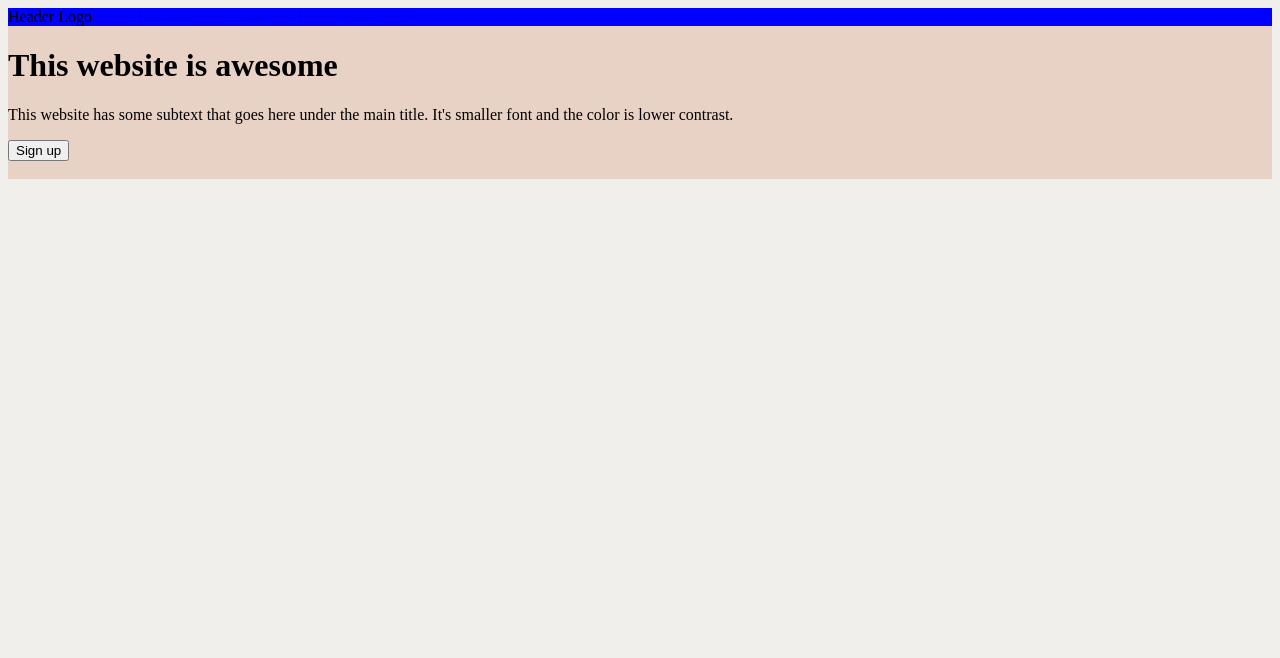
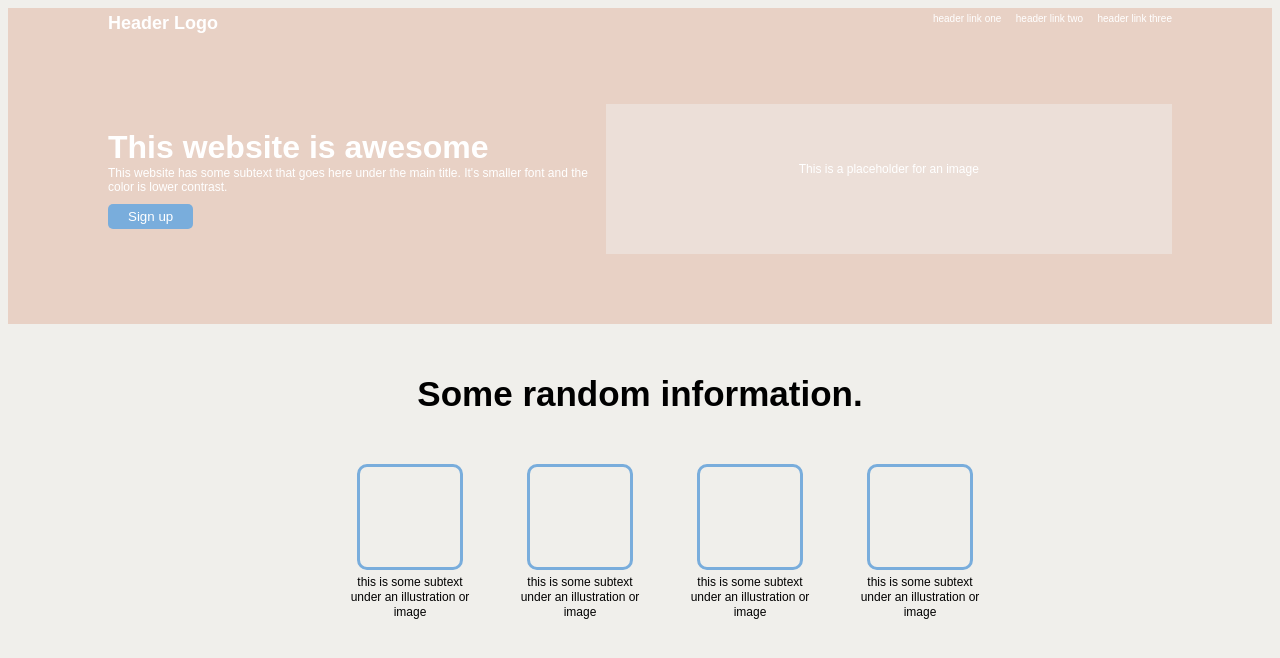
Before and after one commit to audiloua/landing-page, a plain HTML site: page index.html in a window 1280 px wide. Drawn offline with Linux system fonts and the light colour scheme.

Commit message:
Finish styling header. Add and style info.

```diff
--- a/index.html
+++ b/index.html
@@ -22,12 +22,34 @@
                 <p>This website has some subtext that goes here under the main title. It's smaller font and the color is lower contrast.</p>
                 <button>Sign up</button>
             </div>
-            <div>
-                <img placeholder="THis is a placeholder for an image">
+            <div class="placeholder">
+                <p>This is a placeholder for an image</p>
             </div>
         </div>
     </div>
-    <div class="info"></div>
+    <div class="info">
+        <div class="title">
+            <p>Some random information.</p>
+        </div>
+        <div class="images-container">
+            <div class="images">
+                <div class="box"> </div>
+                <p>this is some subtext under an illustration or image</p>
+            </div>
+            <div class="images">
+                <div class="box"> </div>
+                <p>this is some subtext under an illustration or image</p>
+            </div>
+            <div class="images">
+                <div class="box"> </div>
+                <p>this is some subtext under an illustration or image</p>
+            </div>
+            <div class="images">
+                <div class="box"> </div>
+                <p>this is some subtext under an illustration or image</p>
+            </div>
+        </div>
+    </div>
     <div class="quote"></div>
     <div class="call-to-action"></div>
     <div class="footer"></div>
--- a/style.css
+++ b/style.css
@@ -1,19 +1,114 @@
 body {
     background-color: #f0efeb;
+    font-family: Arial, Helvetica, sans-serif;
+}
+
+a {
+    color: white;
+    font-size: 10px;
+    padding-left: 10px;
+    text-decoration: none;
+}
+
+p {
+    font-size: 12px;
+    padding: 0;
+    margin: 0;
+}
+
+h1 {
+    padding: 0;
+    margin: 0;
+}
+
+button {
+    background-color: #79addc;
+    border: none;
+    border-radius: 5px;
+    color: white;
+    text-align: center;
+    margin-top: 10px;
+    padding: 5px 20px;
 }
 
 .header {
     background-color: #e8d1c5;
+    color: white;
     display: flex;
     flex-direction: column;
+    padding: 0px 100px;
 }
 
 .top {
     display: flex;
-    background-color: blue;
+    justify-content: space-between;
 }
 
 .logo {
     align-items: flex-start;
     justify-content: left;
+    font-weight: bold;
+    font-size: 18px;
+    margin-top: 5px;
 }
+
+.bottom {
+    display: flex;
+    align-items: center;
+    padding: 70px 0px;
+}
+
+.placeholder {
+    background-color: rgba(240, 240, 240, 0.425);
+    color: white;
+    font-size: 10px;
+    height: 150px;
+    width: 700px;
+    text-align: center;
+    line-height: 130px;
+    margin-left: 10px;
+}
+
+.info {
+    display: flex;
+    flex-direction: column;
+}
+
+.title {
+    text-align: center;
+    padding: 50px;
+}
+
+.title p {
+    font-size: 35px;
+    font-weight: bold;
+}
+
+.images-container {
+    display: flex;
+    flex-direction: row;
+    justify-content: center;
+}
+
+.images {
+    display: flex;
+    flex-direction: column;
+    align-items: center;
+    width: 120px;
+    margin-left: 50px;
+    text-align: center;
+}
+
+.box {
+    border: solid;
+    border-color: #79addc;
+    border-radius: 10px;
+    height: 100px;
+    width: 100px;
+}
+
+.images p {
+    font-size: 12px;
+    line-height: 15px;
+    margin-top: 5px;
+}
```
